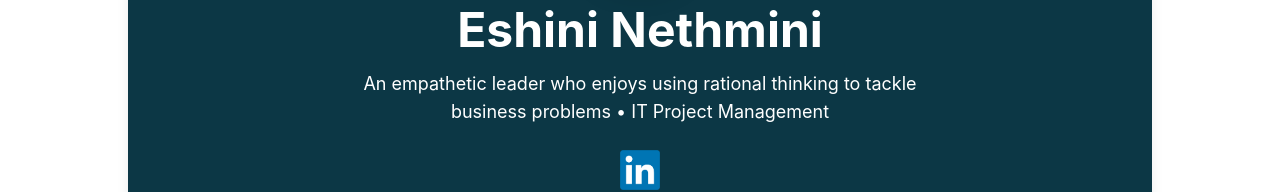
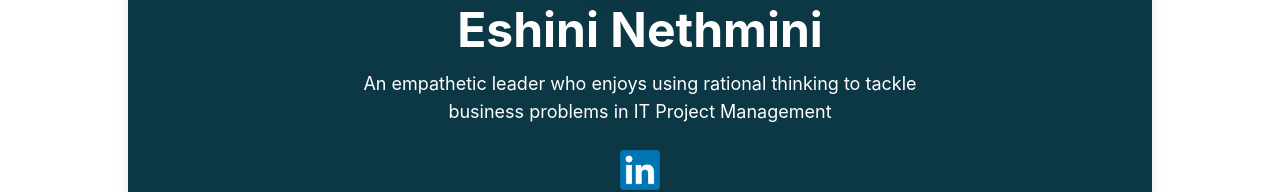
Before and after one commit to ICT-Courses/ict2233-ca-02-EshiniN1003, a React (Vite) app: page / in a window 1280 px wide. Shown: the part 399-591 px from the top of the page. Built offline with nearby package versions, Linux system fonts and the light colour scheme.

Commit message:
Update Hero.jsx

```diff
--- a/src/components/Hero.jsx
+++ b/src/components/Hero.jsx
@@ -23,7 +23,7 @@ export default function Hero() {
 
         <p className="mt-4 text-white dark:text-gray-200 text-lg max-w-xl mx-auto">
           An empathetic leader who enjoys using rational thinking to tackle
-          business problems • IT Project Management
+          business problems in IT Project Management
         </p>
 
 
```
